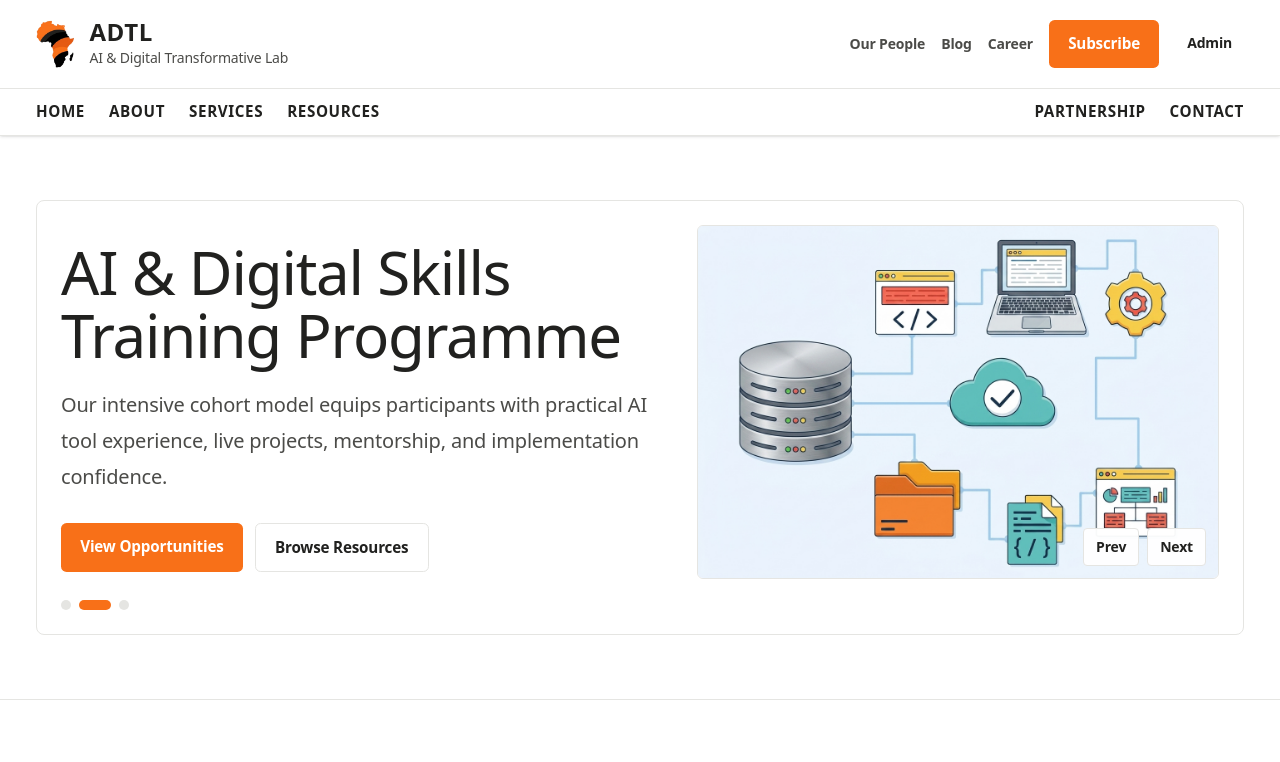
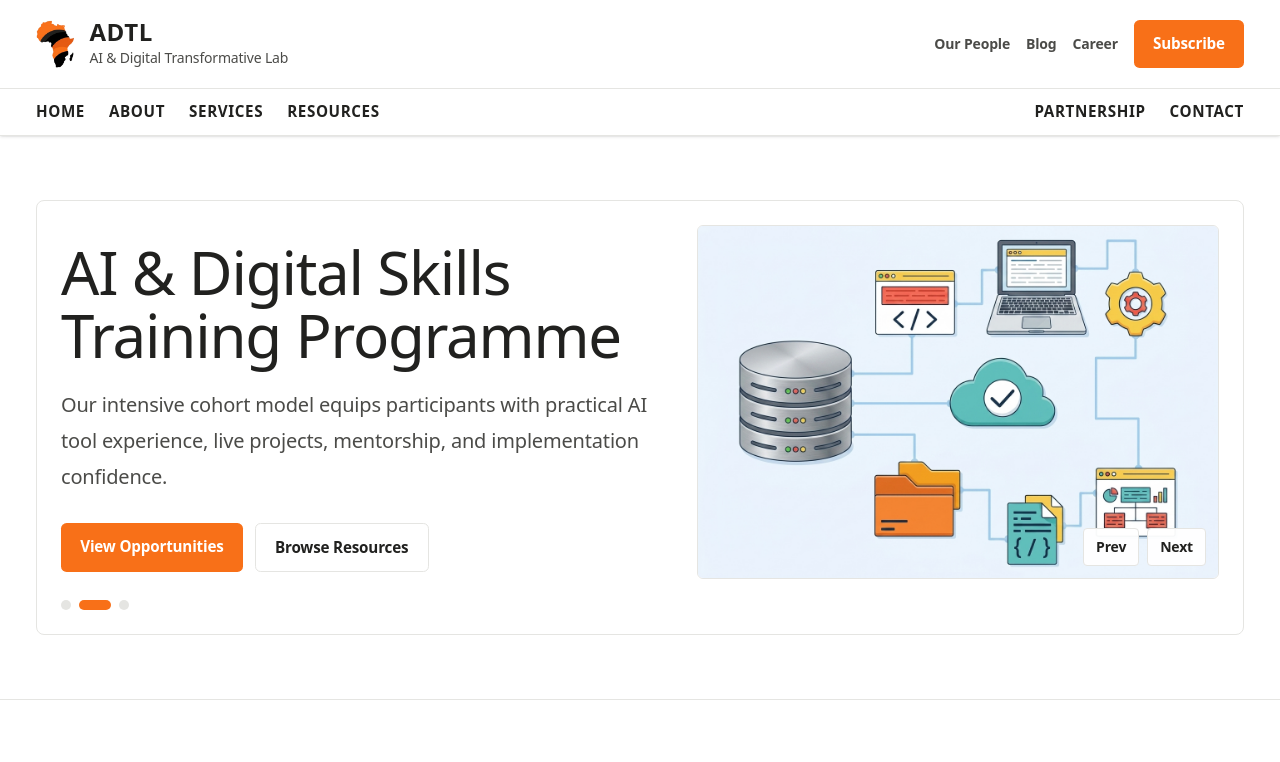
Before and after one commit to isaacbawa/adtlafrica_org, a Next.js app: page / in a window 1280 px wide. Shown: the top 762 px of the page. Built offline with nearby package versions, Linux system fonts and the light colour scheme; no server answers.

Commit message:
Auth buttons removed from the navbar UI

```diff
--- a/src/components/site-header.tsx
+++ b/src/components/site-header.tsx
@@ -2,7 +2,7 @@
 
 import Link from "next/link";
 import Image from "next/image";
-import { UserButton } from "@clerk/nextjs";
+import { UserButton, useAuth } from "@clerk/nextjs";
 import { primaryNavItems, utilityNavItems } from "@/lib/content";
 
 type SiteHeaderProps = {
@@ -10,6 +10,8 @@ type SiteHeaderProps = {
 };
 
 function AuthButtons({ clerkEnabled }: SiteHeaderProps) {
+    const { isSignedIn } = useAuth();
+
     if (!clerkEnabled) {
         return null;
     }
@@ -17,12 +19,14 @@ function AuthButtons({ clerkEnabled }: SiteHeaderProps) {
     return (
         <div className="flex items-center gap-2">
             <UserButton afterSignOutUrl="/" />
+            {isSignedIn && (
                 <Link
                     href="/admin"
                     className="hidden border-b-2 border-transparent px-3 py-2 text-sm font-semibold text-ink hover:border-brand-primary hover:text-brand-primary sm:inline-block"
                 >
                     Admin
                 </Link>
+            )}
         </div>
     );
 }
@@ -64,7 +68,6 @@ export function SiteHeader({ clerkEnabled }: SiteHeaderProps) {
                     <a href="#newsletter" className="btn-primary">
                         Subscribe
                     </a>
-                    <AuthButtons clerkEnabled={clerkEnabled} />
                 </div>
             </div>
 
```
Lines whose indentation alone changed are shown as unchanged.
